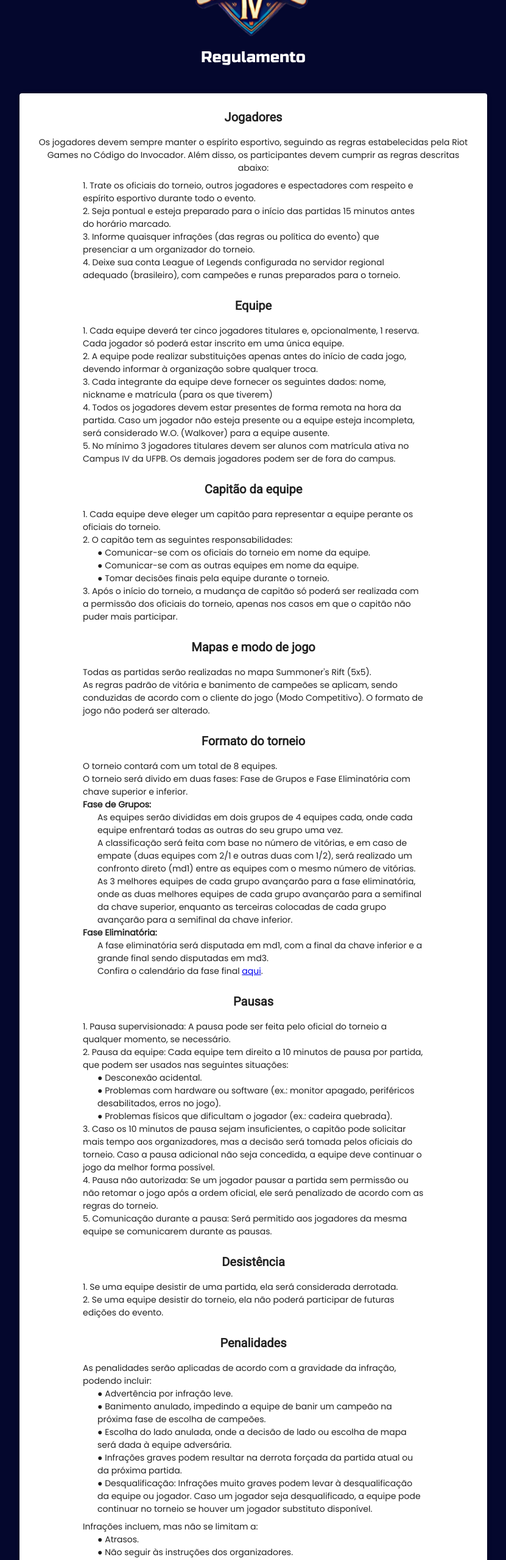
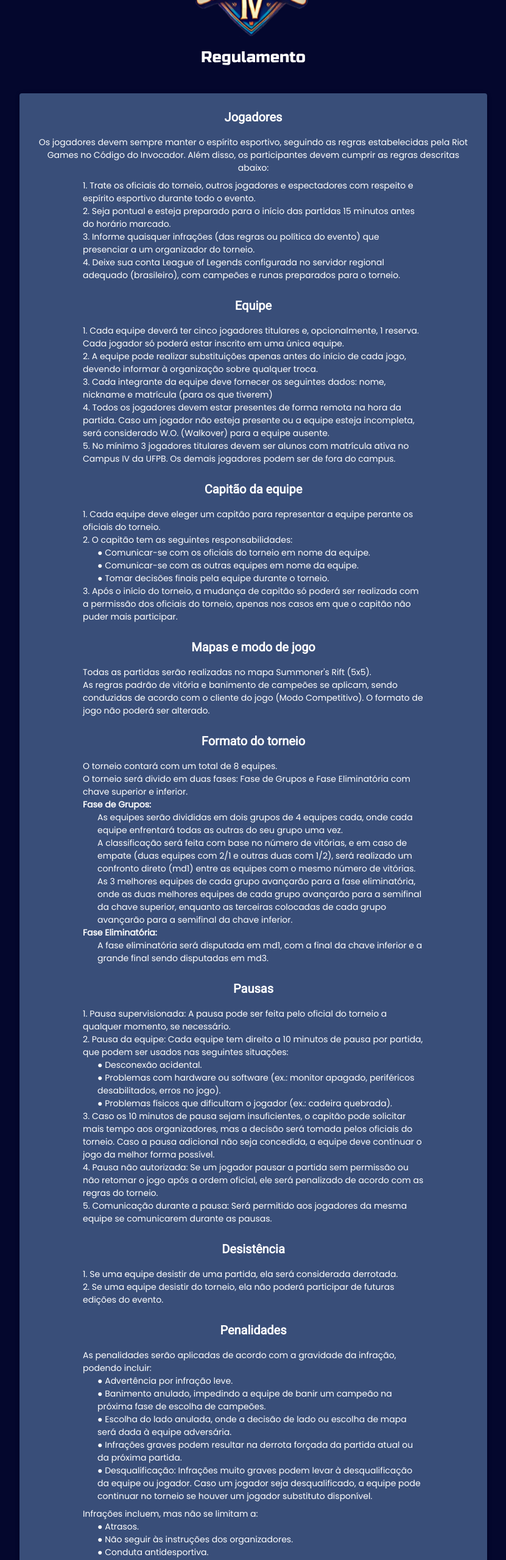
Before and after one commit to gbrlmzl/site-rinha-v1, a Next.js app: page /regulamento in a window 1280 px wide. Shown: the part 234-2792 px from the top of the page at 61% size, without its empty margins (224-1055 px from the left). Built offline with nearby package versions, Linux system fonts and the light colour scheme; a web font is replaced by a local one; what @mui/material-nextjs would draw is missing.

Commit message:
Correção do erro do snackbar ao copiar pix + Correção do erro do botão de gerar QRCODE que permanecia após a aprovação do pagamento

```diff
--- a/src/components/CadastroDeEquipes/Pagamento.jsx
+++ b/src/components/CadastroDeEquipes/Pagamento.jsx
@@ -11,7 +11,7 @@ import pixLogo from "../../assets/imgs/pixLogo.svg"
 import siteSeguroBanner from "../../assets/imgs/siteSeguroBanner.svg"
 
 
-const Pagamento = ({ valor, data, onChange, loading, qrCodeGerado, qrCode, qrCodeBase64, pagamentoAprovado}) => {
+const Pagamento = ({ valor, data, onChange, loading, qrCodeGerado, qrCode, qrCodeBase64, pagamentoAprovado, onCopiaPix}) => {
 
 
 
@@ -44,7 +44,7 @@ const Pagamento = ({ valor, data, onChange, loading, qrCodeGerado, qrCode, qrCod
                 <Typography variant="h5" sx={{fontFamily: "Russo One", color: "#333"}}>Valor: R$ {valor}</Typography>
                 <Typography variant="body2" sx={{fontFamily:"Roboto", textAlign:"center"}}>Após o pagamento, você receberá um email confirmando sua inscrição.</Typography>
                 <Button variant="contained" color="primary" sx={{borderRadius: 4, mt:2}}
-                onClick={() => {navigator.clipboard.writeText(qrCode), setSnackbarOpen(true)}}>
+                onClick={() => {navigator.clipboard.writeText(qrCode), onCopiaPix()}}>
                       Copiar PIX
                 </Button>
             </Box>
--- a/src/components/Inicio/SegundaEdicaoInfo.jsx
+++ b/src/components/Inicio/SegundaEdicaoInfo.jsx
@@ -13,8 +13,8 @@ import Link from "next/link";
 
 function InfoBox(){
     return(
-        <Card sx={{maxWidth:{md:"35vw"},  mx:{xs: 3, md: 0}, p:{xs: 1, md: 2}, /*background:"linear-gradient(to bottom,#215F5F,rgb(255, 252, 253))"*/
-         backgroundColor: "#394E79" }}>
+        <Card sx={{maxWidth:{md:"35vw"},  mx:{xs: 3, md: 0}, p:{xs: 1, md: 2}, boxShadow:0, /*background:"linear-gradient(to bottom,#215F5F,rgb(255, 252, 253))"*/
+         backgroundColor: "#0E1241" }}>
           <Typography variant="title" gutterBottom sx={{ fontSize:{xs:"1.25rem", md: "1.5rem"}, textAlign:"center", py:1 }} component="div" color="#F0F7EE">
             A SEGUNDA EDIÇÃO VEM AÍ...
           </Typography>
--- a/src/components/Regulamento/Regulamento.jsx
+++ b/src/components/Regulamento/Regulamento.jsx
@@ -31,237 +31,235 @@ const Regulamento = () => {
                     Regulamento
                 </Typography>
             </Box>
-            <Paper elevation={3} sx={{ display:"flex",flexDirection:"column", justifyContent:"center", alignItems:"center", p: {xs:2, md:3}, height: {xs: "auto", md: "auto" }, width: {xs: "100%", md: "60vw"},}}>
+            <Paper elevation={3} sx={{ display:"flex",flexDirection:"column",background:"#394E79", justifyContent:"center", alignItems:"center", p: {xs:2, md:3}, height: {xs: "auto", md: "auto" }, width: {xs: "100%", md: "60vw"},}}>
 
-                <Typography variant="title2" mb={2} >
+                <Typography variant="title2" color="white" mb={2} >
                     Jogadores
                 </Typography>
 
-                <Typography variant="text2" textAlign={"center"} sx={{mb: 1}}>
+                <Typography variant="text2White" textAlign={"center"} sx={{mb: 1}}>
                     Os jogadores devem sempre manter o espírito esportivo, seguindo as regras estabelecidas
                     pela Riot Games no Código do Invocador. Além disso, os participantes devem cumprir as
                     regras descritas abaixo:
                 </Typography>
                 <Box sx={{display: 'flex', flexDirection:"column", justifyContent:"center", alignItems: 'flex-start', px: {xs: 1, md: 5, lg: 10},}}>
-                  <Typography variant="text2" >
+                  <Typography variant="text2White" >
                   1. Trate os oficiais do torneio, outros jogadores e espectadores com respeito e espírito
                   esportivo durante todo o evento.
                   </Typography>
-                  <Typography variant="text2"  >
+                  <Typography variant="text2White"  >
                   2. Seja pontual e esteja preparado para o início das partidas 15 minutos antes do
                   horário marcado.
                   </Typography>
-                  <Typography variant="text2" >
+                  <Typography variant="text2White" >
                   3. Informe quaisquer infrações (das regras ou política do evento) que presenciar a um organizador do torneio.
                   </Typography>
-                  <Typography variant="text2" >
+                  <Typography variant="text2White" >
                   4. Deixe sua conta League of Legends configurada no servidor regional adequado
                   (brasileiro), com campeões e runas preparados para o torneio.
                   </Typography>
                 </Box>
 
-                <Typography variant="title2" mb={2} mt={3}>
+                <Typography variant="title2" color="white" mb={2} mt={3}>
                   Equipe
                 </Typography>
                 <Box  sx={{display: 'flex', flexDirection:"column", justifyContent:"center", alignItems: 'flex-start', px: {xs: 1, md: 5, lg: 10},}} >
-                  <Typography variant="text2" >
+                  <Typography variant="text2White" >
                   1. Cada equipe deverá ter cinco jogadores titulares e, opcionalmente, 1 reserva.
                   Cada jogador só poderá estar inscrito em uma única equipe.
                   </Typography>
-                  <Typography variant="text2" >
+                  <Typography variant="text2White" >
                   2. A equipe pode realizar substituições apenas antes do início de cada jogo, devendo
                   informar à organização sobre qualquer troca.
                   </Typography>
-                  <Typography variant="text2" >
+                  <Typography variant="text2White" >
                   3. Cada integrante da equipe deve fornecer os seguintes dados: nome, nickname e
                   matrícula (para os que tiverem)
                   </Typography>
-                  <Typography variant="text2">
+                  <Typography variant="text2White">
                   4. Todos os jogadores devem estar presentes de forma remota na hora da partida.
                   Caso um jogador não esteja presente ou a equipe esteja incompleta, será
                   considerado W.O. (Walkover) para a equipe ausente.
                   </Typography>
-                  <Typography variant="text2" >
+                  <Typography variant="text2White" >
                   5. No mínimo 3 jogadores titulares devem ser alunos com matrícula ativa no Campus IV da UFPB. Os demais jogadores
                   podem ser de fora do campus.
                   </Typography>
 
                 </Box>
 
-                <Typography variant="title2" mb={2} mt={3}>
+                <Typography variant="title2" color="white" mb={2} mt={3}>
                   Capitão da equipe
 
                 </Typography>
                 <Box  sx={{display: 'flex', flexDirection:"column", justifyContent:"center", alignItems: 'flex-start', px: {xs: 1, md: 5, lg: 10},}} >
-                  <Typography variant="text2" >
+                  <Typography variant="text2White" >
                   1. Cada equipe deve eleger um capitão para representar a equipe perante os oficiais do torneio.
                   </Typography>
-                  <Typography variant="text2" >
+                  <Typography variant="text2White" >
                   2. O capitão tem as seguintes responsabilidades:
                   </Typography>
-                  <Typography variant="text2" sx={{ml: 3}}>
+                  <Typography variant="text2White" sx={{ml: 3}}>
                     ● Comunicar-se com os oficiais do torneio em nome da equipe.
                   </Typography>
-                  <Typography variant="text2" sx={{ml: 3}}>
+                  <Typography variant="text2White" sx={{ml: 3}}>
                     ● Comunicar-se com as outras equipes em nome da equipe.
                   </Typography>
-                  <Typography variant="text2" sx={{ml: 3}}>
+                  <Typography variant="text2White" sx={{ml: 3}}>
                     ● Tomar decisões finais pela equipe durante o torneio.
                   </Typography>
-                  <Typography variant="text2">
+                  <Typography variant="text2White">
                    3. Após o início do torneio, a mudança de capitão só poderá ser realizada com a permissão dos oficiais do torneio, apenas nos casos em que o capitão não puder mais participar.
                   </Typography>
                 </Box>
-                <Typography variant="title2" mb={2} mt={3}>
+                <Typography variant="title2" color="white" mb={2} mt={3}>
                   Mapas e modo de jogo
                 </Typography>
                 <Box sx={{display: 'flex', flexDirection:"column", justifyContent:"center", alignItems: 'flex-start', px: {xs: 1, md: 5, lg: 10},}} >
-                  <Typography variant="text2">
+                  <Typography variant="text2White">
                   Todas as partidas serão realizadas no mapa Summoner's Rift (5x5).
                   </Typography>
-                  <Typography variant="text2">
+                  <Typography variant="text2White">
                   As regras padrão de vitória e banimento de campeões se aplicam, sendo conduzidas de acordo com o cliente do jogo (Modo Competitivo).
                   O formato de jogo não poderá ser alterado.
                   </Typography>
                 </Box>
 
-                <Typography variant="title2" mb={2} mt={3}>
+                <Typography variant="title2"color="white" mb={2} mt={3}>
                   Formato do torneio
                 </Typography>
                 <Box sx={{display: 'flex', flexDirection:"column", justifyContent:"center", alignItems: 'flex-start', px: {xs: 1, md: 5, lg: 10},}}>
-                  <Typography variant="text2">
+                  <Typography variant="text2White">
                     O torneio contará com um total de 8 equipes.
                   </Typography>
-                  <Typography variant="text2">
+                  <Typography variant="text2White">
                     O torneio será divido em duas fases: Fase de Grupos e Fase Eliminatória com chave superior e inferior.
                   </Typography>
-                  <Typography variant="text2" sx={{fontWeight: "bold"}}>
+                  <Typography variant="text2White" sx={{fontWeight: "bold"}}>
                     Fase de Grupos:
                   </Typography>
-                  <Typography variant="text2" sx={{ml: 3}}>
+                  <Typography variant="text2White" sx={{ml: 3}}>
                     As equipes serão divididas em dois grupos de 4 equipes cada, onde cada equipe enfrentará todas as outras do seu grupo uma vez.
                   </Typography>
-                  <Typography variant="text2" sx={{ml: 3}}>
+                  <Typography variant="text2White" sx={{ml: 3}}>
                     A classificação será feita com base no número de vitórias, e em caso de empate (duas equipes com 2/1 e outras duas com 1/2), será realizado um confronto direto (md1) entre as equipes com o mesmo número de vitórias.
                   </Typography>
-                  <Typography variant="text2" sx={{ml: 3}}>
+                  <Typography variant="text2White" sx={{ml: 3}}>
                     As 3 melhores equipes de cada grupo avançarão para a fase eliminatória, onde as duas melhores equipes de cada grupo avançarão para a semifinal da chave superior,
                     enquanto as terceiras colocadas de cada grupo avançarão para a semifinal da chave inferior.
                   </Typography>
-                  <Typography variant="text2" sx={{fontWeight: "bold"}}>
+                  <Typography variant="text2White" sx={{fontWeight: "bold"}}>
                     Fase Eliminatória:
                   </Typography>
-                  <Typography variant="text2" sx={{ml: 3}}>
+                  <Typography variant="text2White" sx={{ml: 3}}>
                     A fase eliminatória será disputada em md1, com a final da chave inferior e a grande final sendo disputadas em md3.
-                  </Typography>
-                  <Typography variant="text2" sx={{ml: 3}}>
-                    Confira o calendário da fase final <Link href={"/regulamento/fasefinal"}>aqui</Link>.
                   </Typography>
 
 
-                  <Typography variant="text2">
+
+                  <Typography variant="text2White">
 
 
                   </Typography>
                 </Box>
 
-                <Typography variant="title2" mb={2} mt={3}>
+                <Typography variant="title2" color="white" mb={2} mt={3}>
                   Pausas
                 </Typography>
                 <Box sx={{display: 'flex', flexDirection:"column", justifyContent:"center", alignItems: 'flex-start', px: {xs: 1, md: 5, lg: 10},}}>
-                  <Typography variant="text2">
+                  <Typography variant="text2White">
                   1. Pausa supervisionada: A pausa pode ser feita pelo oficial do torneio a qualquer momento, se necessário.
                   </Typography>
-                  <Typography variant="text2">
+                  <Typography variant="text2White">
                   2. Pausa da equipe: Cada equipe tem direito a 10 minutos de pausa por partida, que podem ser usados nas seguintes situações:
                   </Typography>
-                  <Typography variant="text2" sx={{ml: 3}}>
+                  <Typography variant="text2White" sx={{ml: 3}}>
                     ● Desconexão acidental.
                   </Typography>
-                  <Typography variant="text2" sx={{ml: 3}}>
+                  <Typography variant="text2White" sx={{ml: 3}}>
                     ● Problemas com hardware ou software (ex.: monitor apagado, periféricos desabilitados, erros no jogo).
                   </Typography>
-                  <Typography variant="text2" sx={{ml: 3}}>
+                  <Typography variant="text2White" sx={{ml: 3}}>
                     ● Problemas físicos que dificultam o jogador (ex.: cadeira quebrada).
                   </Typography>
-                  <Typography variant="text2">
+                  <Typography variant="text2White">
                   3. Caso os 10 minutos de pausa sejam insuficientes, o capitão pode solicitar mais tempo aos organizadores, mas a decisão será tomada pelos oficiais do torneio. Caso a pausa adicional não seja concedida, a equipe deve continuar o jogo da melhor forma possível.
                   </Typography>
-                  <Typography variant="text2" >
+                  <Typography variant="text2White" >
                   4. Pausa não autorizada: Se um jogador pausar a partida sem permissão ou não retomar o jogo após a ordem oficial, ele será penalizado de acordo com as regras do torneio.
                   </Typography>
-                  <Typography variant="text2">
+                  <Typography variant="text2White">
                   5. Comunicação durante a pausa: Será permitido aos jogadores da mesma equipe se comunicarem durante as pausas.
                   </Typography>
                 </Box>
 
-                <Typography variant="title2" mb={2} mt={3}>
+                <Typography variant="title2" color="white" mb={2} mt={3}>
                   Desistência
                 </Typography>
                 <Box sx={{display: 'flex', flexDirection:"column", justifyContent:"center", alignItems: 'flex-start', px: {xs: 1, md: 5, lg: 10},}}>
-                  <Typography variant="text2">
+                  <Typography variant="text2White">
                   1. Se uma equipe desistir de uma partida, ela será considerada derrotada.
                   </Typography>
-                  <Typography variant="text2">
+                  <Typography variant="text2White">
                   2. Se uma equipe desistir do torneio, ela não poderá participar de futuras edições do evento.
                   </Typography>
                 </Box>
 
-                <Typography variant="title2" mb={2} mt={3}>
+                <Typography variant="title2" color="white" mb={2} mt={3}>
                   Penalidades
                 </Typography>
                 <Box sx={{display: 'flex', flexDirection:"column", justifyContent:"center", alignItems: 'flex-start', px: {xs: 1, md: 5, lg: 10},}}>
-                  <Typography variant="text2">
+                  <Typography variant="text2White">
                   As penalidades serão aplicadas de acordo com a gravidade da infração, podendo incluir:
                   </Typography>
-                  <Typography variant="text2" sx={{ml: 3}}>
+                  <Typography variant="text2White" sx={{ml: 3}}>
                     ● Advertência por infração leve.
                   </Typography>
-                  <Typography variant="text2" sx={{ml: 3}}>
+                  <Typography variant="text2White" sx={{ml: 3}}>
                     ● Banimento anulado, impedindo a equipe de banir um campeão na próxima fase de escolha de campeões.
                   </Typography>
-                  <Typography variant="text2" sx={{ml: 3}}>
+                  <Typography variant="text2White" sx={{ml: 3}}>
                     ● Escolha do lado anulada, onde a decisão de lado ou escolha de mapa será dada à equipe adversária.
                   </Typography>
-                  <Typography variant="text2" sx={{ml: 3}}>
+                  <Typography variant="text2White" sx={{ml: 3}}>
                     ● Infrações graves podem resultar na derrota forçada da partida atual ou da próxima partida.
                   </Typography>
-                  <Typography variant="text2" sx={{ml: 3}}>
+                  <Typography variant="text2White" sx={{ml: 3}}>
                     ● Desqualificação: Infrações muito graves podem levar à desqualificação da equipe ou jogador.
                     Caso um jogador seja desqualificado, a equipe pode continuar no torneio se houver um jogador substituto disponível.
                   </Typography>
-                  <Typography variant="text2" sx={{mt:1}}>
+                  <Typography variant="text2White" sx={{mt:1}}>
                     Infrações incluem, mas não se limitam a:
                   </Typography>
-                  <Typography variant="text2" sx={{ml:3}}>
+                  <Typography variant="text2White" sx={{ml:3}}>
                     ● Atrasos.
                   </Typography>
-                  <Typography variant="text2" sx={{ml:3}}>
+                  <Typography variant="text2White" sx={{ml:3}}>
                     ● Não seguir às instruções dos organizadores.
                   </Typography>
-                  <Typography variant="text2" sx={{ml:3}}>
+                  <Typography variant="text2White" sx={{ml:3}}>
                     ● Conduta antidesportiva.
                   </Typography>
-                  <Typography variant="text2" sx={{ml:3}}>
+                  <Typography variant="text2White" sx={{ml:3}}>
                     ● Conluio entre equipes adversárias.
                   </Typography>
-                  <Typography variant="text2" sx={{ml:3}}>
+                  <Typography variant="text2White" sx={{ml:3}}>
                     ● Comportamento agressivo.
                   </Typography>
-                  <Typography variant="text2" sx={{ml:3}}>
+                  <Typography variant="text2White" sx={{ml:3}}>
                     ● Trapaça (uso de softwares de terceiros não permitidos pela Riot).
                   </Typography>
                 </Box>
 
-                <Typography variant="title2" mb={2} mt={3}>
+                <Typography variant="title2" color="white" mb={2} mt={3}>
                   Premiação
                 </Typography>
 
                 <Box sx={{display: 'flex', flexDirection:"column", justifyContent:"center", alignItems: 'flex-start', px: {xs: 1, md: 5, lg: 10},}}>
-                  <Typography variant="text2">
+                  <Typography variant="text2White">
                   1. A equipe campeã receberá um valor em dinheiro (estipulado conforme o número de participantes do torneio), troféu e medalhas.
                   </Typography>
-                  <Typography variant="text2">
+                  <Typography variant="text2White">
                   2. A equipe vice-campeã receberá a devolução da taxa de inscrição e medalhas.
                   </Typography>
                 </Box>
```
Also changed, not shown: src/components/CadastroDeEquipes/CadastroEquipes.jsx (+8 -1 lines), src/components/CadastroDeEquipes/useCadastroEquipe.jsx (+5 -7 lines), src/assets/imgs/GRAVES3D.svg (added).
